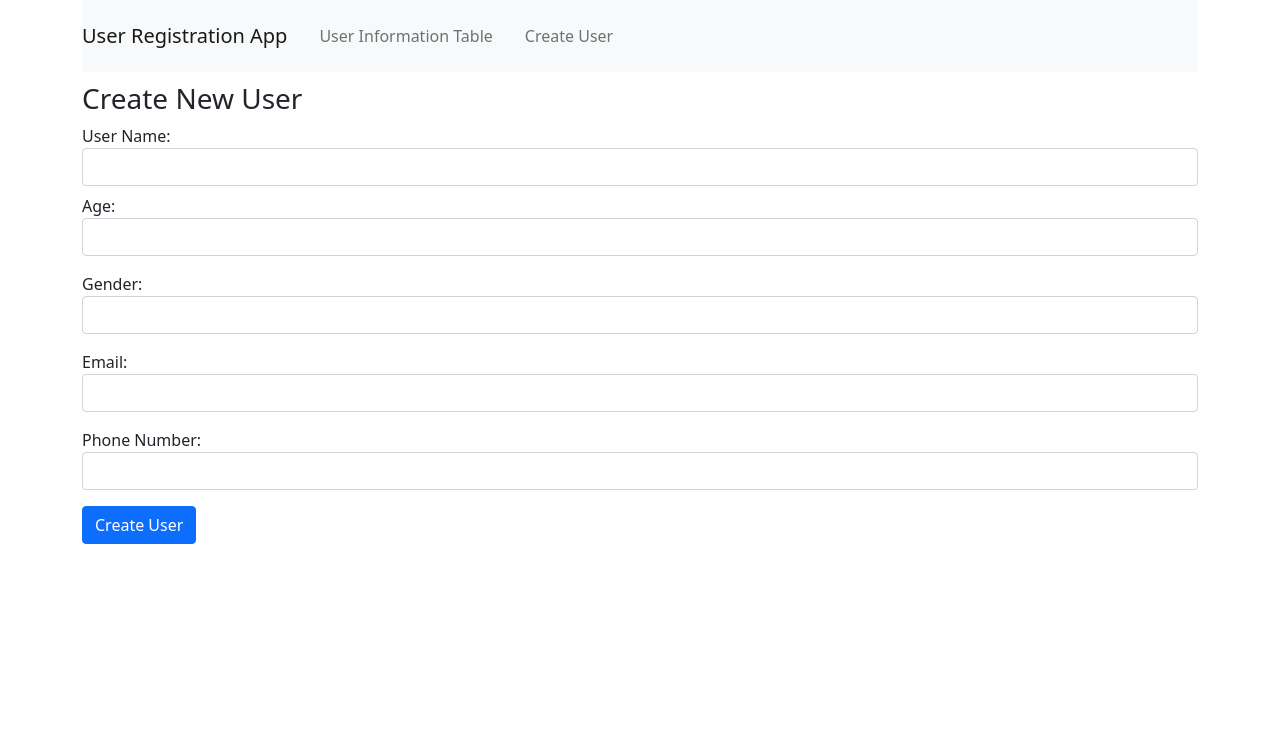
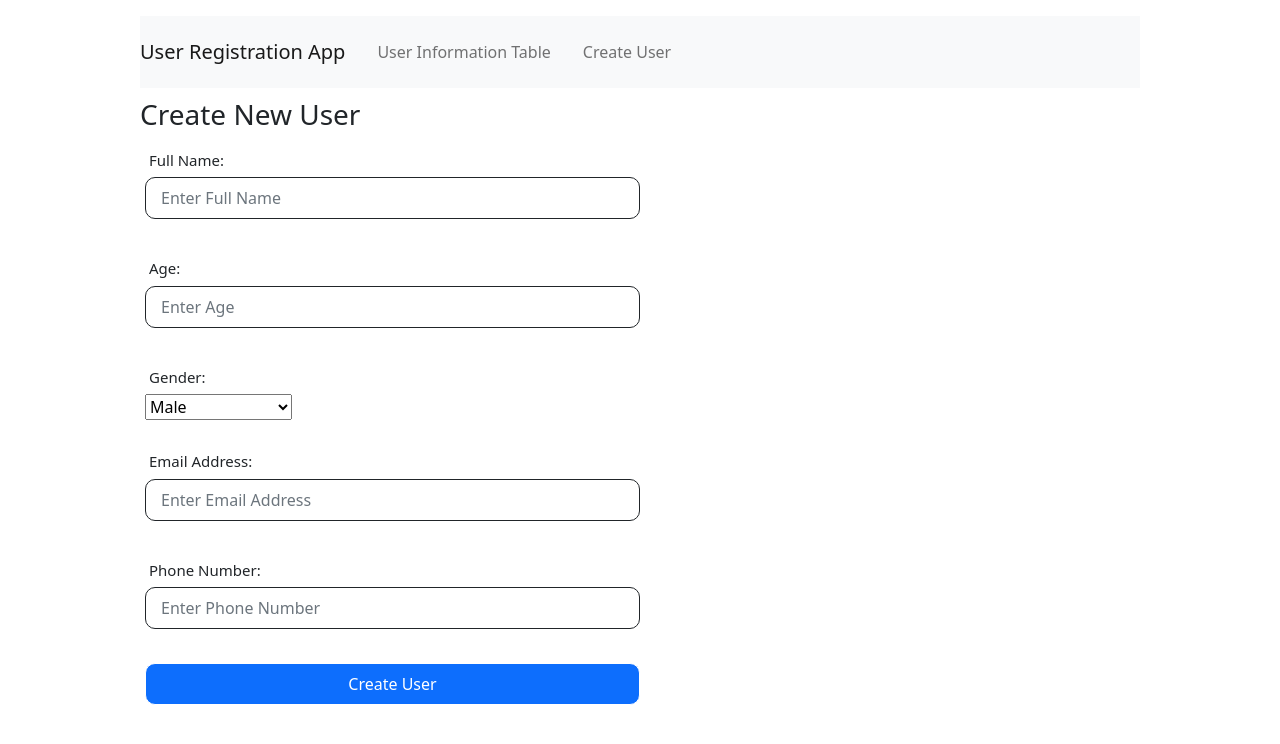
Before and after one commit to rainyearr/User_Registration_w-delete, a React (Create React App) app: page /create in a window 1280 px wide. Shown: the top 744 px of the page. Built offline with nearby package versions, Linux system fonts and the light colour scheme.

Commit message:
Fixing Bugs and Adding CSS Designs

```diff
--- a/src/components/create-user.component.css
+++ b/src/components/create-user.component.css
@@ -4,3 +4,52 @@
 .form-control{
     margin-bottom: .5rem;
 }
+.mt-3{
+    margin-bottom: 1rem;
+}
+.container{
+    position: relative;
+    display: block;
+    top: 0;
+    left: 0;
+    width: 80%;
+    justify-content: center;
+    align-items: center;
+    margin-top: 1em;
+    overflow: auto;
+}
+.form-group{
+    background-color: #FFF;
+    padding: 5px;
+}
+.form-group label{
+    display: block;
+    color: var(--primary-color-dark);
+    font-size: 15px;
+    margin-bottom: 2px;
+    transition: .4s;
+    padding: 4px;
+}
+.form-group input{
+    display: block;
+    width: 50%;
+    padding: 8px 15px;
+    border-radius: 10px;
+    border-style: solid;
+    border-color: var(--primary-color-dark);
+    transition: .4s;
+}
+.createuser-btn{
+    width: 30%;
+    border-radius: 10px;
+    transition: .4s;
+
+}
+.selectinput{
+    display: block;
+    width: max-content;
+    padding: 8px 15px;
+    border-radius: 10px;
+    border-color: var(--primary-color-dark);
+    transition: .4s;
+}
--- a/src/components/create-user.component.js
+++ b/src/components/create-user.component.js
@@ -77,15 +77,28 @@ export default class CreateUser extends Component{
             user_phonenumber: '',
         })
     }
+    renderGenderSelector(){
+        return(
+            <div>
+                <select onChange={(e)=> this.setState({user_gender: e.target.value})}>
+                <option>Male</option>
+                <option>Female</option>
+                <option>Prefer not to say</option>
+                </select>
+            </div>
+        )
+    }
 
     render(){
         return(
             <div style = {{marginTop: 10}}>
                 <h3>Create New User</h3>
                 <form onSubmit={this.onSubmit}>
-                    <div >
-                        <label>User Name: </label>
+                    <div className="form-group">
+                        <label>Full Name: </label>
                         <input
+                            required
+                            placeholder="Enter Full Name"
                             type = "text"
                             className = "form-control"
                             value={this.state.user_name}
@@ -95,6 +108,8 @@ export default class CreateUser extends Component{
                     <div className="form-group">
                         <label>Age: </label>
                         <input
+                            required
+                            placeholder="Enter Age"
                             type = "text"
                             className = "form-control"
                             value={this.state.user_age}
@@ -103,16 +118,13 @@ export default class CreateUser extends Component{
                     </div>
                     <div className="form-group">
                         <label>Gender: </label>
-                        <input
-                            type = "text"
-                            className = "form-control"
-                            value={this.state.user_gender}
-                            onChange={this.onChangeGender}
-                        />
+                        {this.renderGenderSelector()}
                     </div>
                     <div className="form-group">
-                        <label>Email: </label>
+                        <label>Email Address: </label>
                         <input
+                            required
+                            placeholder="Enter Email Address"
                             type = "text"
                             className = "form-control"
                             value={this.state.user_email}
@@ -122,6 +134,8 @@ export default class CreateUser extends Component{
                     <div className="form-group">
                         <label>Phone Number: </label>
                         <input
+                            required
+                            placeholder="Enter Phone Number"
                             type = "text"
                             className = "form-control"
                             value={this.state.user_phonenumber}
--- a/src/components/edit-user.component.js
+++ b/src/components/edit-user.component.js
@@ -90,10 +90,22 @@ export default class EditUser extends Component{
 
         this.props.history.push('/');
     }
+    renderGenderSelector(){
+        return(
+            <div>
+                <select value={this.state.user_gender}
+                onChange={this.onChangeUserGender}>
+                <option>Male</option>
+                <option>Female</option>
+                <option>Prefer not to say</option>
+                </select>
+            </div>
+        )
+    }
     render(){
         return(
             <div>
-                <h3 align="center">Update User Information</h3>
+                <h3 style={{marginTop:20}}>Update User Information</h3>
                 <form onSubmit={this.onSubmit}>
                     <div className="form-group">
                         <label>User Name: </label>
@@ -114,12 +126,7 @@ export default class EditUser extends Component{
                     </div>
                     <div className="form-group">
                         <label>Gender: </label>
-                        <input
-                                type="text"
-                                className="form-control"
-                                value={this.state.user_gender}
-                                onChange={this.onChangeUserGender}
-                                />
+                        {this.renderGenderSelector()}
                     </div>
                     <div className="form-group">
                         <label>Email: </label>
@@ -139,22 +146,7 @@ export default class EditUser extends Component{
                                 onChange={this.onChangeUserPhoneNumber}
                                 />
                     </div>
-                    <div className="form-check">
-                        <input  className="form-check-input"
-                                id="completedCheckbox"
-                                type="checkbox"
-                                name="completedCheckbox"
-                                onChange={this.onChangeUserCompleted}
-                                checked={this.state.user_completed}
-                                value={this.state.user_completed}
-                                />
-                        <label className="form-check-label" htmlFor="completedCheckbox">
-                            Completed
-                        </label>
-                    </div>
-
                     <br />
-
                     <div className="form-group">
                         <input type="submit" value="Update Todo" className="btn btn-primary" />
                     </div>
--- /dev/null
+++ b/src/components/user-list.component.css
@@ -0,0 +1,21 @@
+.update-button {
+    min-width: 39%;
+    min-height: 2em;
+    font-weight: 500;
+    cursor: pointer;
+    color: blue;
+    animation-duration: 0.1s;
+    border-radius: 5px;
+    transition: 0.3s;
+  }
+.del-button {
+    min-width: 39%;
+    min-height: 2em;
+    font-weight: 500;
+    cursor: pointer;
+    margin-left: 2px;
+    color: red;
+    animation-duration: 0.1s;
+    border-radius: 5px;
+    transition: 0.3s;
+}
--- a/src/components/user-list.component.js
+++ b/src/components/user-list.component.js
@@ -1,6 +1,7 @@
 import React, {Component} from 'react';
 import {Link} from 'react-router-dom';
 import axios from 'axios';
+import "./user-list.component.css"
 
 const User = props => (
     <tr>
@@ -10,7 +11,14 @@ const User = props => (
         <td className={props.user.user_completed ? 'completed': ''}>{props.user.user_email}</td>
         <td className={props.user.user_completed ? 'completed': ''}>{props.user.user_phonenumber}</td>
         <td>
-            <Link to={"/edit/"+props.user._id}>Edit</Link> | <button onClick={()=> {props.deleteUserItem(props.user._id)}}>Delete</button>
+            <button className="update-button">
+                <Link style={{
+                color: "inherit",
+                textDecoration: "inherit",}}
+                to={"/edit/"+props.user._id}>Edit</Link>
+                </button>
+                <button className="del-button"
+                onClick={()=> {props.deleteUserItem(props.user._id)}}>Delete</button>
         </td>
     </tr>
 )
@@ -50,7 +58,7 @@ export default class UsersList extends Component{
 
     render(){
         return (
-            <div>
+            <div className="list-container">
                 <h3>User List</h3>
                 <table className="table table-striped" style={{marginTop:20}}>
                     <thead>
--- a/src/index.css
+++ b/src/index.css
@@ -15,14 +15,3 @@ code {
   font-family: source-code-pro, Menlo, Monaco, Consolas, "Courier New",
     monospace;
 }
-
-
-.table-striped tbody tr:nth-of-type(odd) , .bg-light{
- background-color: rgba(0,0,0,.2);
-}
-
-
-/* strike through the completed todos */
-.completed {
-  text-decoration: line-through;
-}
```
